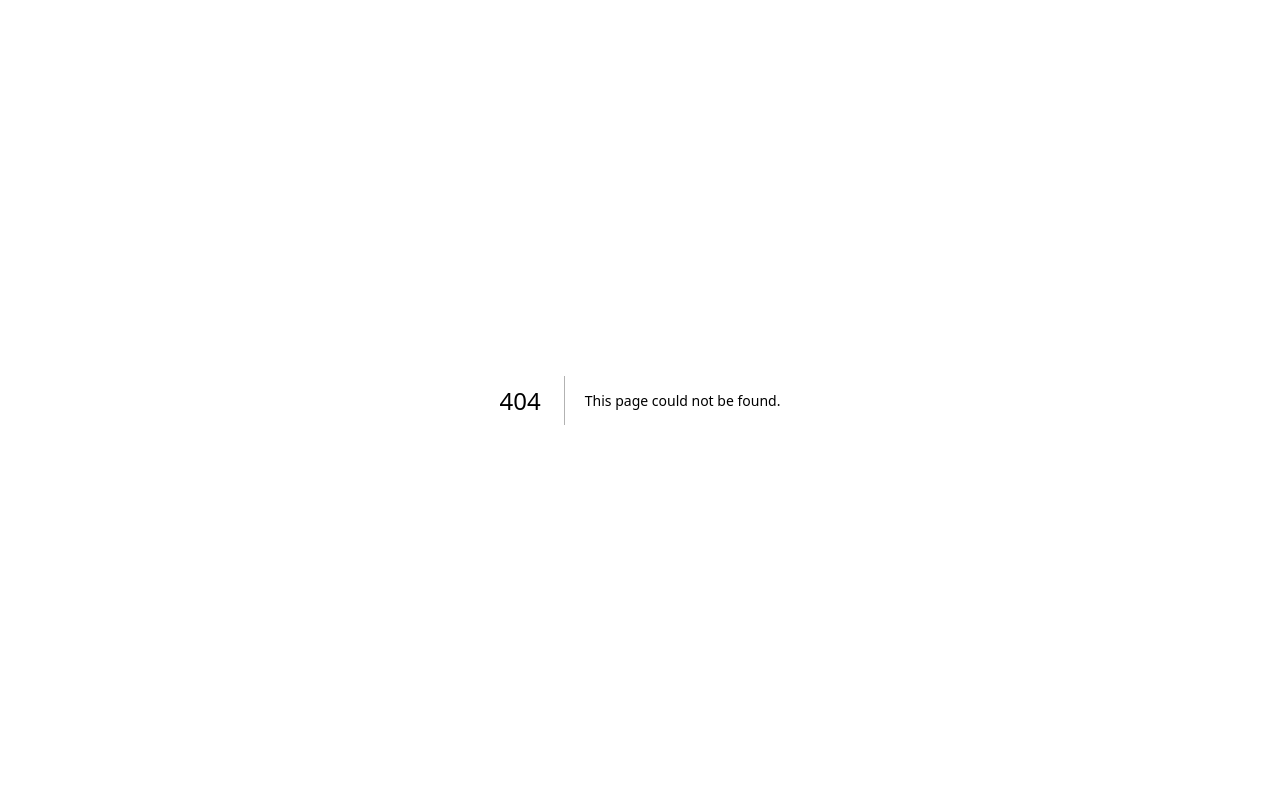
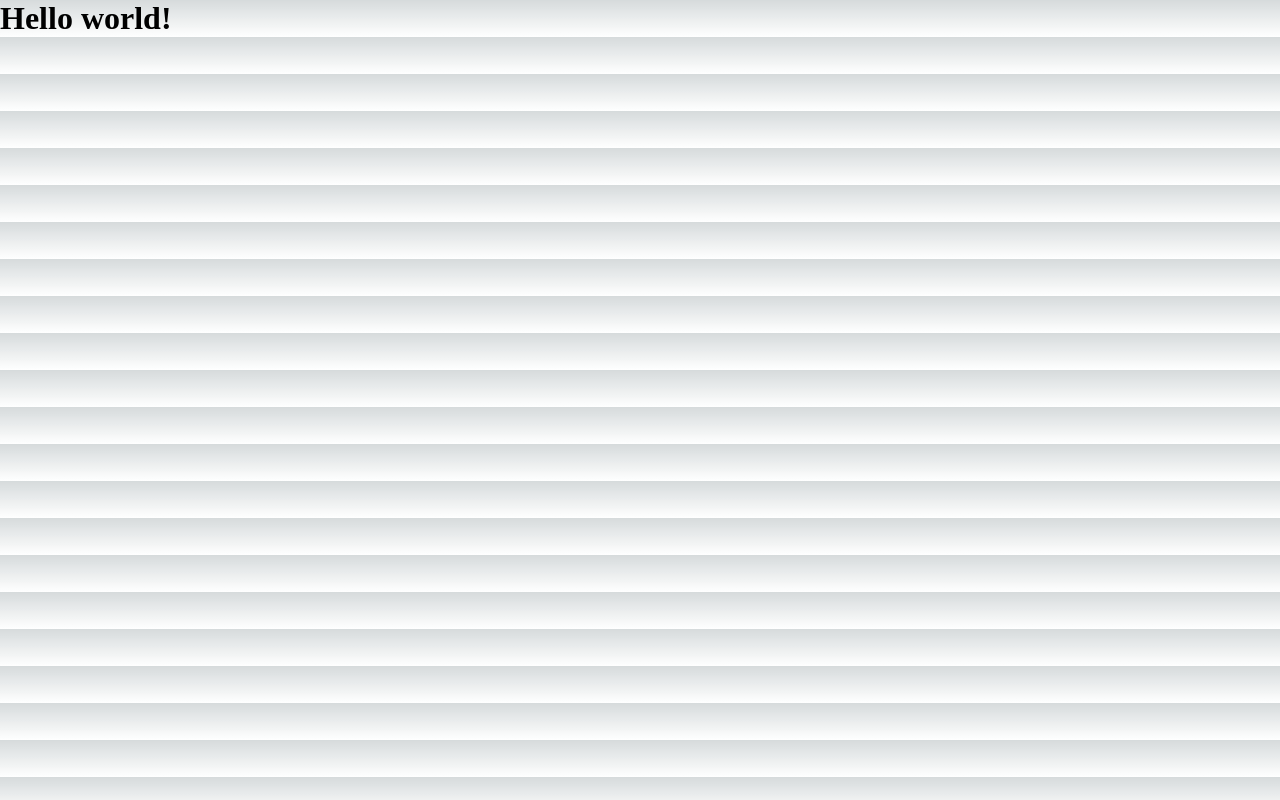
Before and after one commit to SamHutton1/next-project, a Next.js app: page /helloworld in a window 1280 px wide. Before the commit this address had no page. Built offline with nearby package versions, Linux system fonts and the light colour scheme.

Commit message:
first commit

```diff
--- /dev/null
+++ b/src/pages/helloworld.tsx
@@ -0,0 +1,3 @@
+export default function HelloWorld() {
+    return <h1>Hello world!</h1>
+}
```
